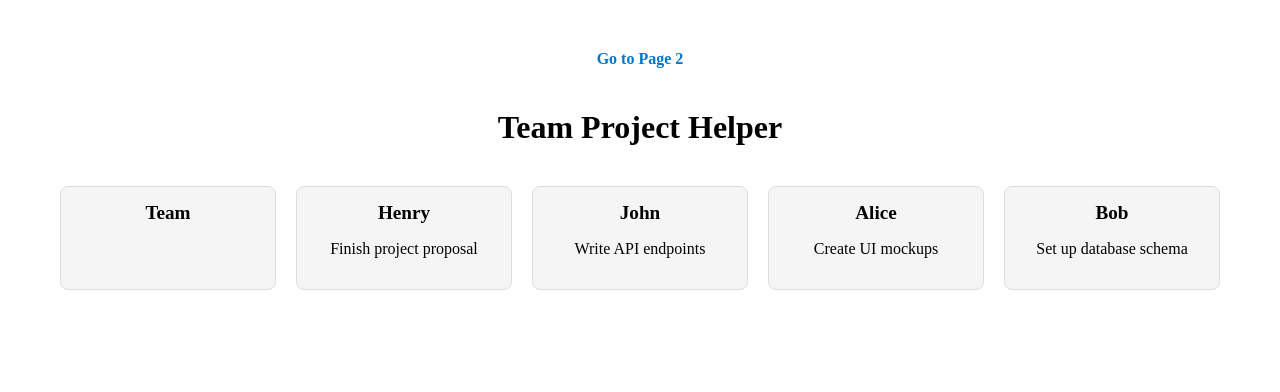
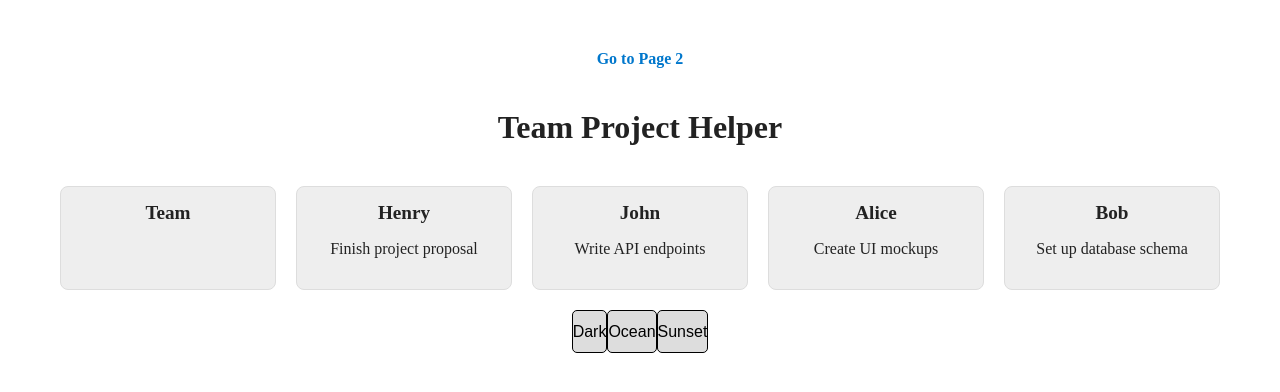
Before and after one commit to sethbtaylor2020/TeamProjectManager, a React (Vite) app: page / in a window 1280 px wide. Shown: the top 392 px of the page. Built offline with nearby package versions, Linux system fonts and the light colour scheme.

Commit message:
added_color_changing_feature_to_main_page

```diff
--- a/src/App.css
+++ b/src/App.css
@@ -1,8 +1,19 @@
+:root {
+  --bg-color: #ffffff;
+  --box-color: #eeeeee;
+  --text-color: #222222;
+}
+
 #root {
   max-width: 1280px;
   margin: 0 auto;
   padding: 2rem;
   text-align: center;
+}
+
+body {
+  background: var(--bg-color);
+  color: var(--text-color);
 }
 
 /* Layout container for all columns */
@@ -14,7 +25,7 @@
 
 /* Each individual column */
 .Column {
-  background: #f5f5f5;
+  background: var(--box-color);
   padding: 15px;
   border-radius: 8px;
   min-width: 150px;
--- a/src/App.jsx
+++ b/src/App.jsx
@@ -17,6 +17,26 @@ function App() {
     { id: 3, userId: 3, text: "Create UI mockups" },
     { id: 4, userId: 4, text: "Set up database schema" }
   ]
+  function setTheme(theme) {
+    const root = document.documentElement;
+    if (theme === "dark") {
+      root.style.setProperty("--bg-color", "#1a1a1a");
+      root.style.setProperty("--box-color", "#333333");
+      root.style.setProperty("--text-color", "#f0f0f0");
+    }
+
+    if (theme === "ocean") {
+      root.style.setProperty("--bg-color", "#003f5c");
+      root.style.setProperty("--box-color", "#2f4b7c");
+      root.style.setProperty("--text-color", "#ffffff");
+    }
+
+    if (theme === "sunset") {
+      root.style.setProperty("--bg-color", "#ff9e80");
+      root.style.setProperty("--box-color", "#ff6e40");
+      root.style.setProperty("--text-color", "#3a1f04");
+    }
+  }
 
   return (
     <>
@@ -43,6 +63,9 @@ function App() {
           </div>
         ))}
       </div>
+      <button onClick={() => setTheme("dark")}>Dark</button>
+      <button onClick={() => setTheme("ocean")}>Ocean</button>
+      <button onClick={() => setTheme("sunset")}>Sunset</button>
     </>
   )
 }
```
